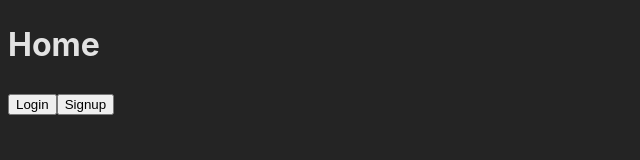
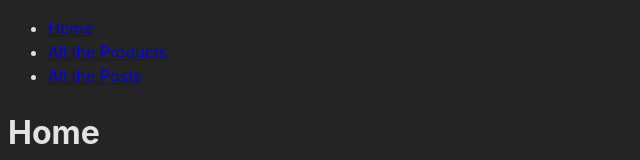
Before and after one commit to CS554-GroupVVIV/CS554-GroupVVIV, a React (Vite) app in the folder front-end/sit-marketplace/: page / in a window 1280 px wide. Shown: the top 160 px of the page, without its empty margins (0-640 px from the left). Built offline with nearby package versions, Linux system fonts and the light colour scheme; no server answers.

Commit message:
Update nav

```diff
--- a/front-end/sit-marketplace/src/App.tsx
+++ b/front-end/sit-marketplace/src/App.tsx
@@ -1,5 +1,5 @@
 import React, { useContext, useState } from "react";
-import { Route, Routes, Navigate } from "react-router-dom";
+import { Route, Routes, Navigate, Link } from "react-router-dom";
 import Home from "./components/Home.tsx";
 import Products from "./components/Products.tsx";
 import Posts from "./components/Posts.tsx";
@@ -27,6 +27,28 @@ function App() {
   });
   return (
     <AuthProvider>
+      <header>
+
+      </header>
+      <nav className="App-nav">
+          <ul>
+            <li>
+              <Link className="singlelink" to="/">
+                Home
+              </Link>
+            </li>
+            <li>
+              <Link className="singlelink" to="/products">
+                All the Products
+              </Link>
+            </li>
+            <li>
+              <Link className="singlelink" to="/posts">
+                All the Posts
+              </Link>
+            </li>
+          </ul>
+        </nav>
       <div className="App">
         <Routes>
           <Route path="/" element={<Home />} />
```
